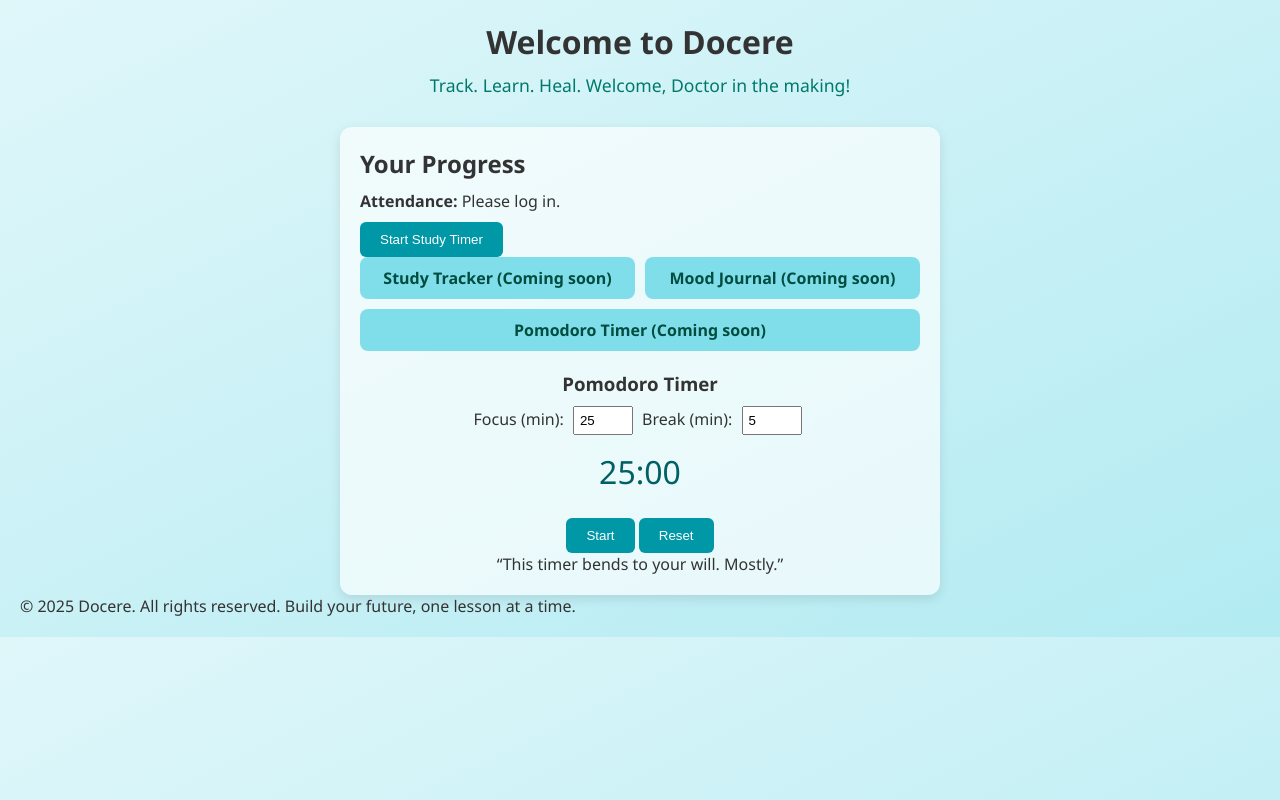
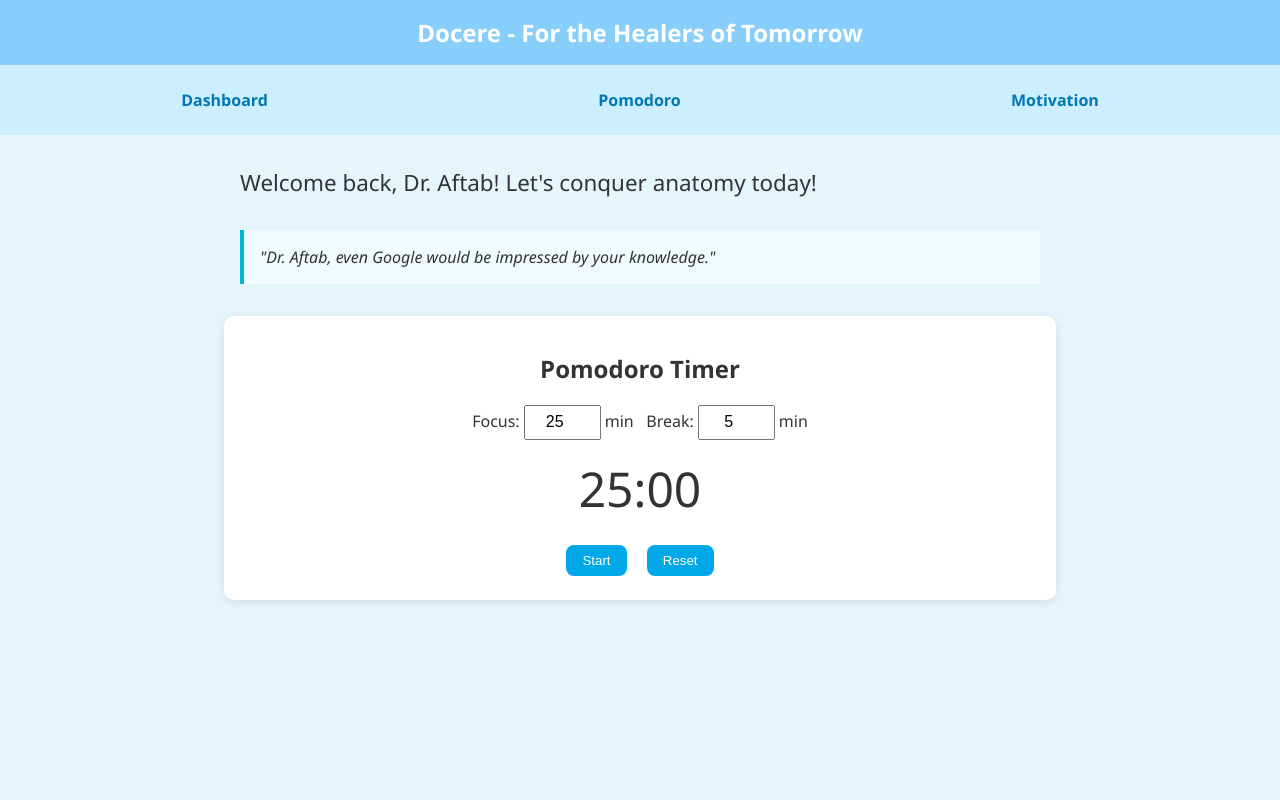
Before and after one commit to docere-team/Docere, a plain HTML site: page index.html in a window 1280 px wide. Drawn offline with Linux system fonts and the light colour scheme; no server answers.

Commit message:
Update index.html

```diff
--- a/index.html
+++ b/index.html
@@ -1,220 +1,163 @@
 <!DOCTYPE html>
 <html lang="en">
 <head>
-    <meta charset="UTF-8">
-    <meta name="viewport" content="width=device-width, initial-scale=1.0">
-    <meta http-equiv="X-UA-Compatible" content="ie=edge">
-    <title>Docere - Track. Learn. Heal.</title>
-    <link rel="icon" href="assets/icon.png" type="image/png">
-    <link rel="manifest" href="manifest.json">
+  <meta charset="UTF-8" />
+  <meta name="viewport" content="width=device-width, initial-scale=1.0"/>
+  <title>Docere - Heal. Learn. Track.</title>
   <style>
-        /* Reset and base styles */
-        * {
-            box-sizing: border-box;
+    body {
       margin: 0;
-            padding: 0;
-        }
-        body {
-            font-family: "Segoe UI", sans-serif;
-            background: linear-gradient(to bottom right, #e0f7fa, #b2ebf2);
+      font-family: 'Segoe UI', sans-serif;
+      background: #e6f4fb;
       color: #333;
-            padding: 20px;
-        }
-        header {
-            text-align: center;
-            margin-bottom: 30px;
-        }
-        header h1 {
-            font-size: 2em;
-            margin-bottom: 10px;
-        }
-        .tagline {
-            font-size: 1.1em;
-            color: #00796b;
     }
 
-        /* Main dashboard */
-        main {
-            max-width: 600px;
-            margin: auto;
-            background: #ffffffaa;
-            padding: 20px;
-            border-radius: 12px;
-            box-shadow: 0 4px 12px rgba(0, 0, 0, 0.1);
-        }
-        h2, h3 {
-            margin-bottom: 10px;
-        }
-        #motivation {
-            margin-bottom: 20px;
-            font-style: italic;
-            color: #00796b;
+    header {
+      background-color: #87cefa;
+      color: #fff;
+      padding: 1rem 2rem;
+      text-align: center;
+      font-size: 1.5rem;
+      font-weight: bold;
     }
 
-        /* Feature cards */
-        .feature-boxes {
+    nav {
+      background: #cceeff;
+      padding: 1rem;
       display: flex;
       flex-wrap: wrap;
-            gap: 10px;
-            margin-bottom: 20px;
-        }
-        .feature-card {
-            flex: 1 1 45%;
-            background: #80deea;
-            padding: 10px;
-            text-align: center;
-            border-radius: 8px;
-            font-weight: bold;
-            color: #004d40;
+      justify-content: space-around;
     }
 
-        /* Timer section */
-        .pomodoro {
-            margin-top: 20px;
+    nav a {
+      color: #0077b6;
+      text-decoration: none;
+      margin: 0.5rem;
+      font-weight: 600;
+    }
+
+    section {
+      padding: 2rem;
+      max-width: 800px;
+      margin: auto;
+    }
+
+    .welcome {
+      font-size: 1.4rem;
+      margin-bottom: 1rem;
+    }
+
+    .timer-container {
+      background: #fff;
+      padding: 1rem;
+      border-radius: 10px;
+      box-shadow: 0 2px 10px rgba(0,0,0,0.1);
       text-align: center;
     }
-        .pomodoro input {
+
+    .timer-display {
+      font-size: 3rem;
+      margin: 1rem 0;
+    }
+
+    input {
       width: 60px;
-            padding: 5px;
-            margin: 0 5px;
+      padding: 0.4rem;
+      font-size: 1rem;
+      text-align: center;
     }
-        #timer {
-            font-size: 2em;
-            margin: 15px 0;
-            color: #006064;
-        }
+
     button {
-            padding: 10px 20px;
-            margin-top: 10px;
-            background-color: #0097a7;
+      padding: 0.5rem 1rem;
+      margin: 0.5rem;
+      background-color: #00a8e8;
       color: #fff;
       border: none;
-            border-radius: 6px;
+      border-radius: 8px;
       cursor: pointer;
     }
+
     button:hover {
-            background-color: #00796b;
+      background-color: #007bb5;
     }
 
-        /* Responsive tweaks */
+    .quote-popup {
+      margin-top: 2rem;
+      font-style: italic;
+      background: #f0faff;
+      padding: 1rem;
+      border-left: 4px solid #00b4d8;
+    }
+
     @media (max-width: 600px) {
-            .feature-card {
-                flex: 1 1 100%;
-            }
-            header h1 {
-                font-size: 1.5em;
+      nav {
+        flex-direction: column;
+        align-items: center;
       }
     }
   </style>
 </head>
 <body>
-    <header>
-        <h1>Welcome to Docere</h1>
-        <p class="tagline">Track. Learn. Heal. Welcome, Doctor in the making!</p>
-    </header>
+  <header>Docere - For the Healers of Tomorrow</header>
+  <nav>
+    <a href="#dashboard">Dashboard</a>
+    <a href="#timer">Pomodoro</a>
+    <a href="#motivation">Motivation</a>
+  </nav>
 
-    <main>
-        <div class="dashboard">
-            <h2>Your Progress</h2>
-            <p><strong>Attendance:</strong> <span id="attendance">Checking...</span></p>
-            <button onclick="startStudySession()">Start Study Timer</button>
+  <section id="dashboard">
+    <div class="welcome">Welcome back, Dr. Aftab! Let's conquer anatomy today!</div>
+    <div id="motivation" class="quote-popup"></div>
+  </section>
+
+  <section id="timer" class="timer-container">
+    <h2>Pomodoro Timer</h2>
+    <div>
+      Focus: <input type="number" id="focusInput" value="25" /> min &nbsp;
+      Break: <input type="number" id="breakInput" value="5" /> min
     </div>
-
-        <div class="feature-boxes">
-            <div class="feature-card">Study Tracker (Coming soon)</div>
-            <div class="feature-card">Mood Journal (Coming soon)</div>
-            <div class="feature-card">Pomodoro Timer (Coming soon)</div>
-        </div>
-
-        <div class="pomodoro">
-            <h3>Pomodoro Timer</h3>
-
-            <div class="custom-time">
-                <label>Focus (min): <input type="number" id="focusInput" value="25" min="1"></label>
-                <label>Break (min): <input type="number" id="breakInput" value="5" min="1"></label>
-            </div>
-
-            <div id="timer">25:00</div>
-
-            <div class="pomo-controls">
+    <div class="timer-display" id="timer">25:00</div>
+    <div>
       <button onclick="startTimer()">Start</button>
       <button onclick="resetTimer()">Reset</button>
     </div>
+  </section>
 
-            <p class="pomo-joke">“This timer bends to your will. Mostly.”</p>
-        </div>
-    </main>
-
-    <footer>
-        <p>&copy; 2025 Docere. All rights reserved. Build your future, one lesson at a time.</p>
-    </footer>
-
-    <!-- Firebase script for auth -->
-    <script src="https://www.gstatic.com/firebasejs/9.0.0/firebase-app.js"></script>
-    <script src="https://www.gstatic.com/firebasejs/9.0.0/firebase-auth.js"></script>
   <script>
-        const firebaseConfig = {
-            apiKey: "AIzaSyDP-oScHd8G5bMJqjZ15atgQjrwwjdffrg",
-            authDomain: "docere-16a25.firebaseapp.com",
-            projectId: "docere-16a25",
-            storageBucket: "docere-16a25.appspot.com",
-            messagingSenderId: "25249080743",
-            appId: "1:25249080743:web:238adc1be73839fa740282"
-        };
-
-        // Initialize Firebase
-        const app = firebase.initializeApp(firebaseConfig);
-        const auth = firebase.auth();
-
-        // Quote Magic
     const quotes = [
       "Even your mitochondria believe in you.",
-            "Cram like your grades depend on it. Oh wait, they do.",
-            "Future Dr. Loading… Stay hydrated!",
-            "Anatomy books fear your memory.",
-            "Coffee: because adulting is hard.",
-            "Today’s pain, tomorrow’s prescription pad.",
-            "Rest when you must, but don't you dare quit.",
-            "This Pomodoro is 100% med-student approved."
+      "Dr. Aftab, caffeine isn’t a food group, but we’ll let it slide.",
+      "Study like it’s viva tomorrow (because it probably is).",
+      "You're a walking pharmacology textbook.",
+      "Rest when you must, but don’t you dare quit!",
+      "Dr. Aftab’s neurons are firing like a textbook on fire!",
+      "Coffee: your loyal study partner since year one.",
+      "You can outsmart histology — probably.",
+      "Brains before charts, always.",
+      "You vs. syllabus: You’ve got this.",
+      "Dr. Aftab, even Google would be impressed by your knowledge.",
+      "A little more effort, a little more glory.",
+      "The pancreas may not be cute, but you gotta learn it.",
+      "You + Focus = Distinction.",
+      "Today’s struggle, tomorrow’s stethoscope."
     ];
 
-        document.addEventListener('DOMContentLoaded', () => {
-            // Motivational Quote
-            const quote = quotes[Math.floor(Math.random() * quotes.length)];
-            const quoteElement = document.getElementById("motivation");
-            if (quoteElement) quoteElement.innerText = `"${quote}"`;
+    function showQuote() {
+      const el = document.getElementById("motivation");
+      const q = quotes[Math.floor(Math.random() * quotes.length)];
+      el.innerText = `"${q}"`;
+    }
 
-            // Initialize Pomodoro
-            resetTimer();
-
-            // Attendance check
-            firebase.auth().onAuthStateChanged(user => {
-                const attendanceElement = document.getElementById('attendance');
-                if (attendanceElement) {
-                    attendanceElement.innerText = user
-                        ? "Attendance: 90% (Good Job!)"
-                        : "Please log in.";
-                }
-            });
+    document.addEventListener("DOMContentLoaded", () => {
+      showQuote();
     });
 
-        // Study Session Starter
-        function startStudySession() {
-            if (!auth.currentUser) {
-                alert("Login first, hero!");
-            } else {
-                alert("Starting your study session! Channel your inner neuroanatomy beast.");
-            }
-        }
-
-        // Pomodoro Timer Logic
     let pomoInterval;
-        let timeLeft = 0;
+    let timeLeft = 25 * 60;
     let isRunning = false;
 
     function startTimer() {
       if (isRunning) return;
-
       const focusMinutes = parseInt(document.getElementById("focusInput").value) || 25;
       timeLeft = focusMinutes * 60;
       isRunning = true;
@@ -223,16 +166,15 @@
         if (timeLeft <= 0) {
           clearInterval(pomoInterval);
           isRunning = false;
-
-                    const breakMinutes = parseInt(document.getElementById("breakInput").value) || 5;
+          alert("Break time! Good job, Doc.");
+          showQuote();
+          let breakMinutes = parseInt(document.getElementById("breakInput").value) || 5;
           timeLeft = breakMinutes * 60;
-
-                    alert("Break time! Stretch, breathe, and avoid Instagram… maybe.");
-                    updateTimerDisplay();
+          updateDisplay();
           return;
         }
         timeLeft--;
-                updateTimerDisplay();
+        updateDisplay();
       }, 1000);
     }
 
@@ -241,14 +183,13 @@
       isRunning = false;
       const focusMinutes = parseInt(document.getElementById("focusInput").value) || 25;
       timeLeft = focusMinutes * 60;
-            updateTimerDisplay();
+      updateDisplay();
     }
 
-        function updateTimerDisplay() {
-            const minutes = Math.floor(timeLeft / 60).toString().padStart(2, '0');
-            const seconds = (timeLeft % 60).toString().padStart(2, '0');
-            const timerDisplay = document.getElementById("timer");
-            if (timerDisplay) timerDisplay.textContent = `${minutes}:${seconds}`;
+    function updateDisplay() {
+      const min = Math.floor(timeLeft / 60).toString().padStart(2, '0');
+      const sec = (timeLeft % 60).toString().padStart(2, '0');
+      document.getElementById("timer").innerText = `${min}:${sec}`;
     }
   </script>
 </body>
```
Lines whose indentation alone changed are shown as unchanged.
